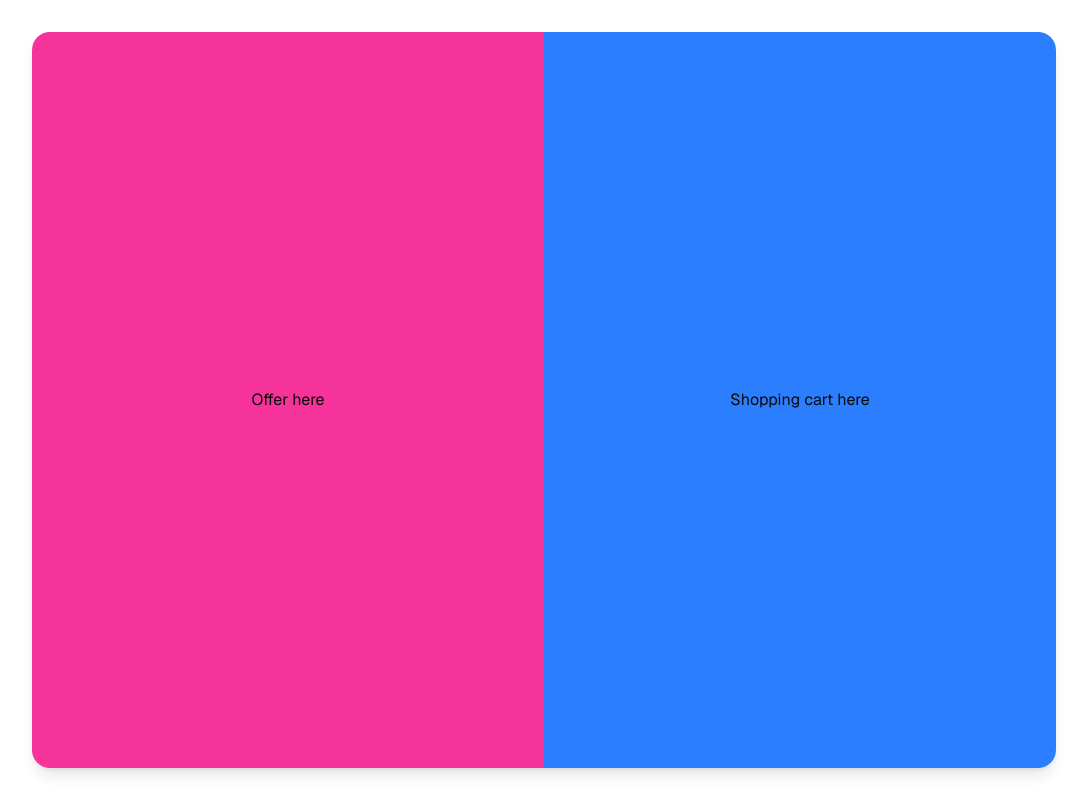
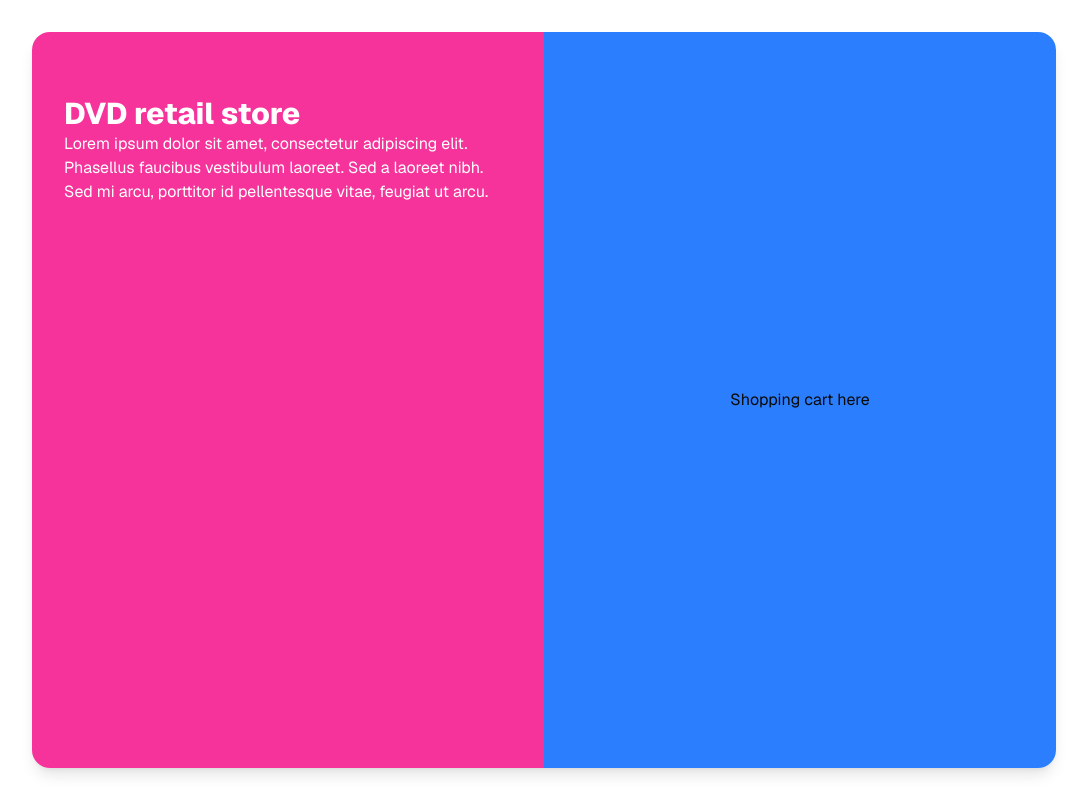
Before and after one commit to julianmejio/retroshop, a Next.js app in the folder apps/web/: page / in a window 1280 px wide. Shown: the whole page, without its empty margins (96-1183 px from the left). Built offline with nearby package versions, Linux system fonts and the light colour scheme.

Commit message:
Add shopping cart page (index) placholder

```diff
--- a/apps/web/app/page.tsx
+++ b/apps/web/app/page.tsx
@@ -3,8 +3,13 @@ export default function Home() {
     <div className="h-screen flex items-center justify-center bg-background p-4 lg:p-8">
       <div className="w-full max-w-5xl h-full flex flex-row rounded-2xl overflow-hidden shadow-lg">
         {/* Left panel */}
-        <div className="w-1/2 flex items-center justify-center bg-pink-500 py-16 px-8">
-          <p>Offer here</p>
+        <div className="w-1/2 flex bg-pink-500 py-16 px-8 text-white flex-col">
+          <h1 className="text-3xl font-extrabold">DVD retail store</h1>
+          <p>
+            Lorem ipsum dolor sit amet, consectetur adipiscing elit. Phasellus
+            faucibus vestibulum laoreet. Sed a laoreet nibh. Sed mi arcu,
+            porttitor id pellentesque vitae, feugiat ut arcu.
+          </p>
         </div>
 
         {/* Right panel */}
```
